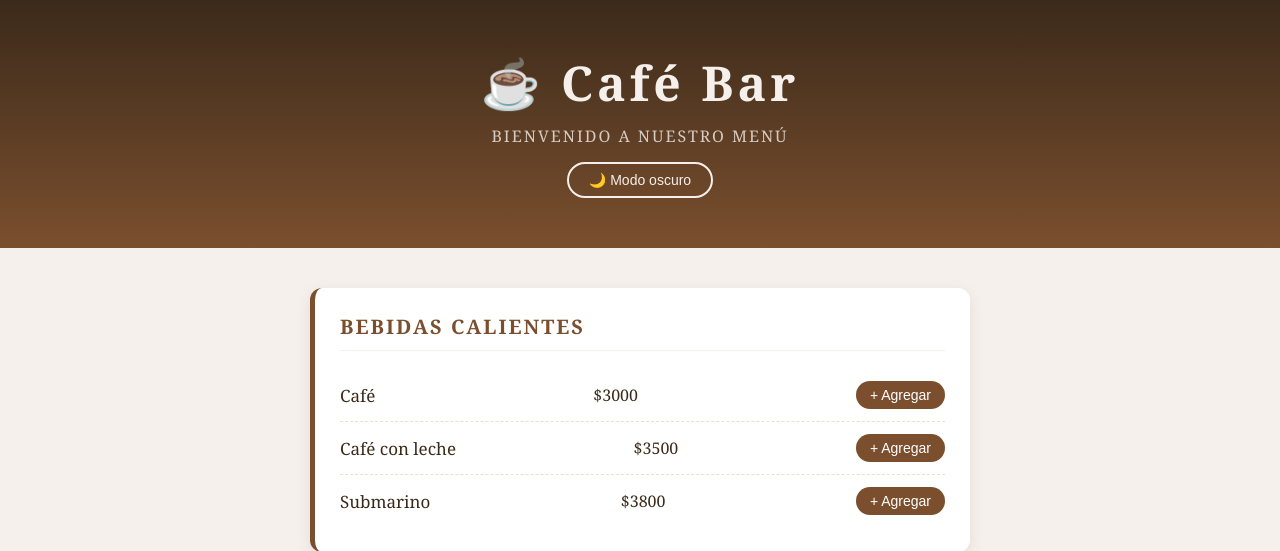
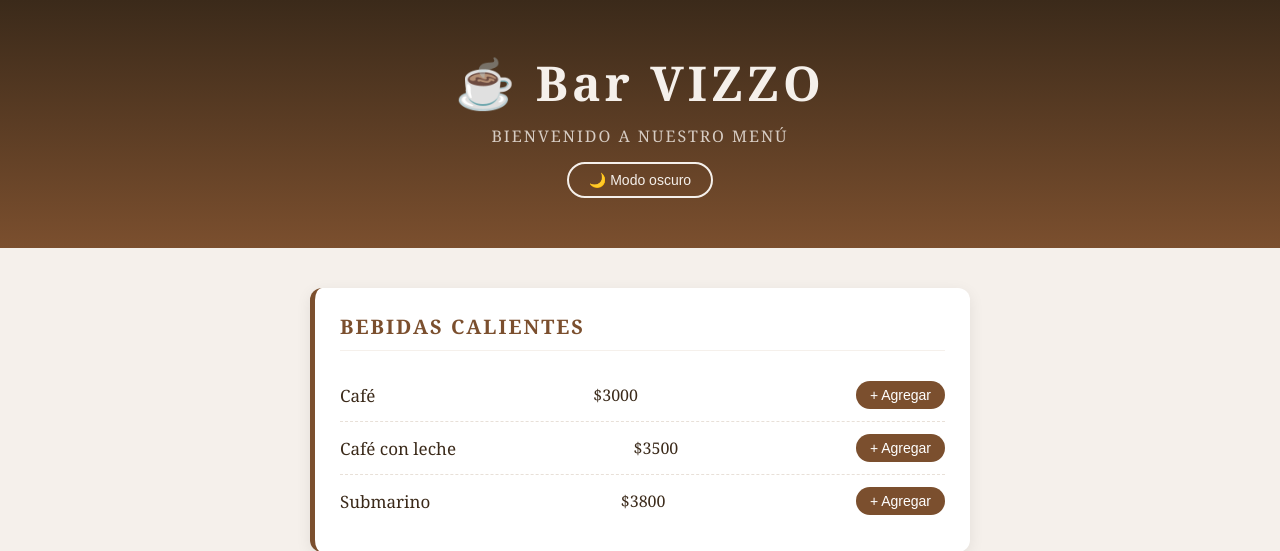
Before and after one commit to ismaelsantillan279/caf--bar-men-mi-primer-repositorio-, a Flask app: page / in a window 1280 px wide. Shown: the top 551 px of the page. Run offline with Flask 3, Linux system fonts and the light colour scheme.

Commit message:
cambio nombre bar

```diff
--- a/requirements.txt
+++ b/requirements.txt
@@ -1,2 +1,3 @@
 flask
 gunicorn
+psycopg2-binary
--- a/templates/index.html
+++ b/templates/index.html
@@ -8,7 +8,7 @@
     </head>
     <body>
         <header>
-            <h1>☕ Café Bar</h1>
+            <h1>☕ Bar VIZZO</h1>
             <p>Bienvenido a nuestro menú</p>
             <button id="btn-tema" onclick="toggleTema()">🌙 Modo oscuro</button>
         </header>
```
Also changed, not shown: generar_qr.py (added, +8 -0 lines), menu_qr.png (added).
